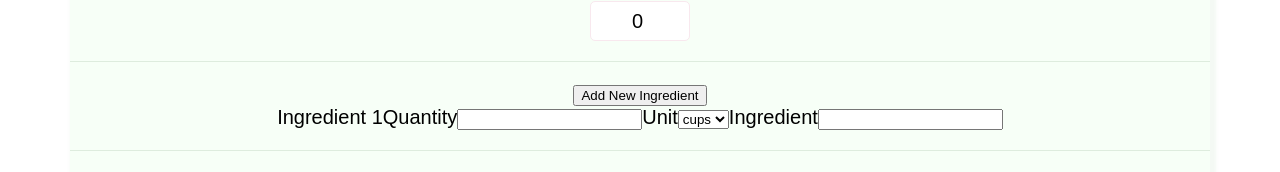
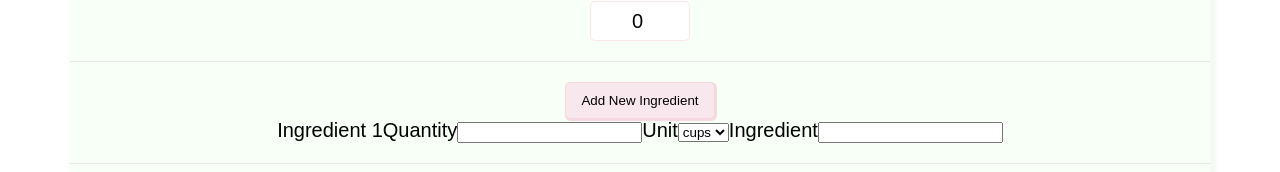
Before and after one commit to seangrant118/recipe-app, a React (Create React App) app in the folder client/: page /createrecipe in a window 1280 px wide. Shown: the part 1293-1465 px from the top of the page. Built offline with nearby package versions, Linux system fonts and the light colour scheme; no server answers; sample sign-in values are in the browser's storage.

Commit message:
add ingredient button

```diff
--- a/client/src/components/recipeForm/RecipeFormIngredient.js
+++ b/client/src/components/recipeForm/RecipeFormIngredient.js
@@ -5,7 +5,9 @@ const RecipeFormIngredient = props => {
   return (
     <form>
       <fieldset className="recipe-form-field" onChange={props.ingredientChange}>
-        <button onClick={props.addIngredient}>Add New Ingredient</button>
+        <button onClick={props.addIngredient} className="form-button">
+          Add New Ingredient
+        </button>
         {ingredients &&
           ingredients.map((ingredient, i) => {
             let ingredientID = `ingredient-${i}`;
@@ -13,7 +15,7 @@ const RecipeFormIngredient = props => {
             let unitID = `unit-${i}`;
 
             return (
-              <div key={i}>
+              <div className="ingredient-container" key={i}>
                 <label className="recipe-form-label">{`Ingredient ${i +
                   1}`}</label>
                 <label className="recipe-form-label" htmlFor={quantityID}>
```
